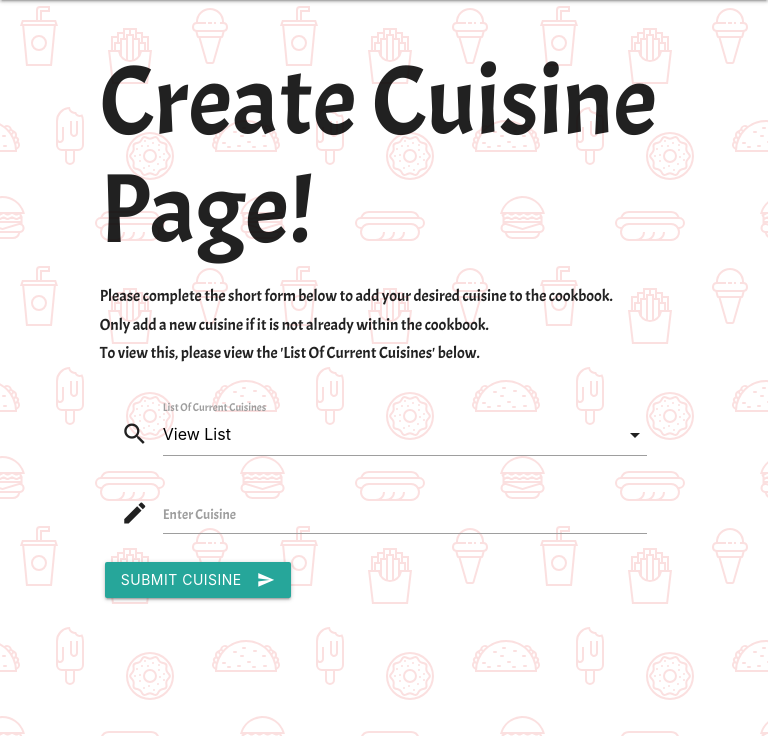
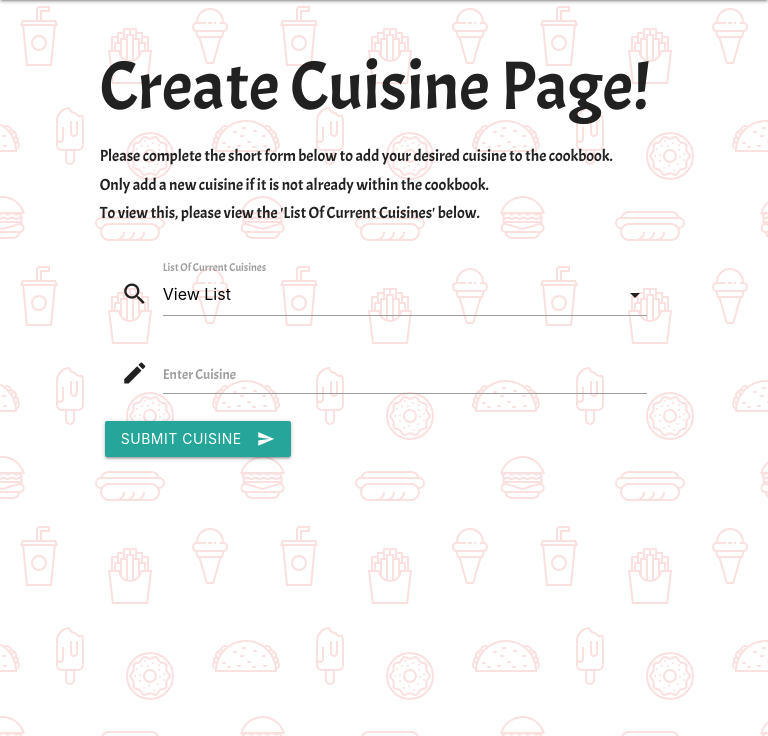
Before and after one commit to connor-blackburn/gutsy, a Flask app: page /create_cuisine in a window 768 px wide. Shown: the part 64-800 px from the top of the page. Run offline with Flask 2, Linux system fonts and the light colour scheme; data that the repository does not hold is empty; some libraries are stand-ins or nearby versions.

Commit message:
edit and create cuisine pages both altered for tablets

```diff
--- a/main.scss
+++ b/main.scss
@@ -111,7 +111,7 @@ span {
     @include smartphoneLarge {
         font-size: 0.7em;
     }
-      @include tablet {
+    @include tablet {
         font-size: 0.7em;
     }
 }
@@ -126,7 +126,7 @@ span {
     @include smartphoneLarge {
         font-size: 0.7em;
     }
-      @include tablet {
+    @include tablet {
         font-size: 0.7em;
     }
 }
@@ -189,6 +189,10 @@ span {
     @include smartphoneLarge {
         font-size: 0.7em;
     }
+    @include tablet {
+        font-size: 0.7em;
+    }
+
 }
 
 .create_cuisine {
@@ -198,4 +202,7 @@ span {
     @include smartphoneLarge {
         font-size: 0.7em;
     }
+    @include tablet {
+        font-size: 0.7em;
+    }
 }
--- a/static/css/main.css
+++ b/static/css/main.css
@@ -154,6 +154,9 @@ body {
 @media (min-width: 376px) and (max-width: 425px) {
   .edit_cuisine {
     font-size: 0.7em; } }
+@media (min-width: 426px) and (max-width: 768px) {
+  .edit_cuisine {
+    font-size: 0.7em; } }
 
 @media (min-width: 321px) and (max-width: 375px) {
   .create_cuisine {
@@ -161,5 +164,8 @@ body {
 @media (min-width: 376px) and (max-width: 425px) {
   .create_cuisine {
     font-size: 0.7em; } }
+@media (min-width: 426px) and (max-width: 768px) {
+  .create_cuisine {
+    font-size: 0.7em; } }
 
 /*# sourceMappingURL=main.css.map */
```
Also changed, not shown: .c9/metadata/environment/main.scss (+1 -1 lines), 1 other file.
